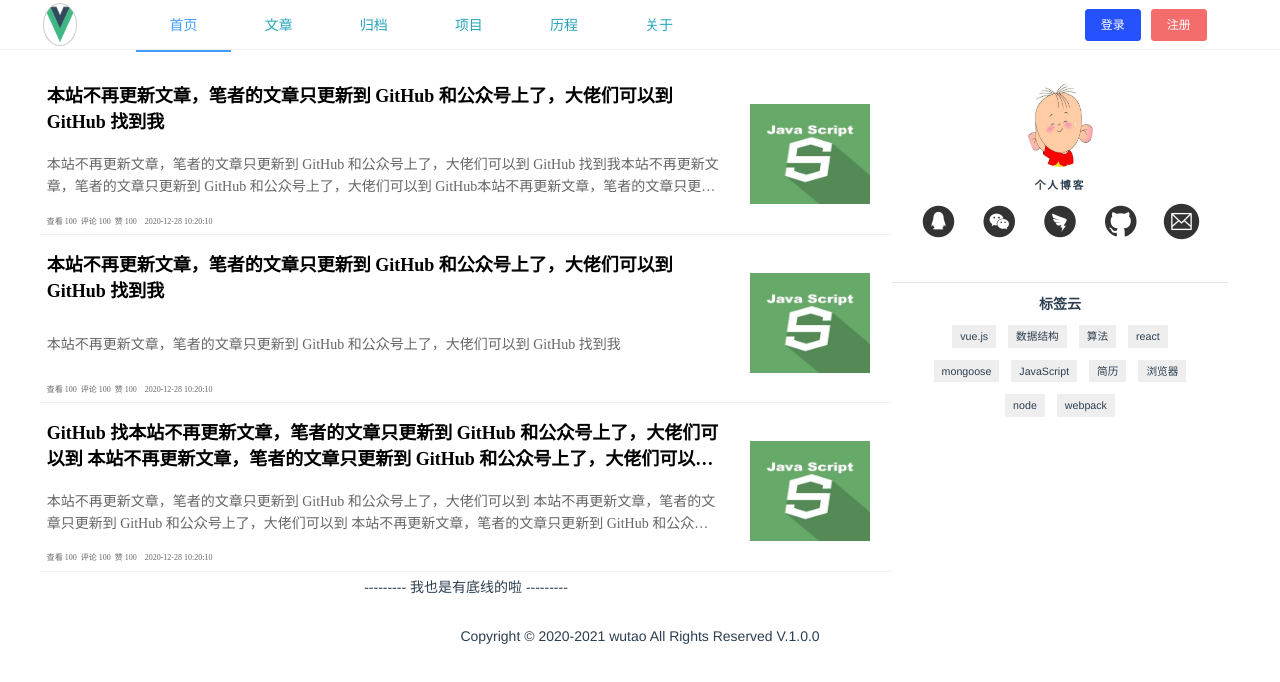
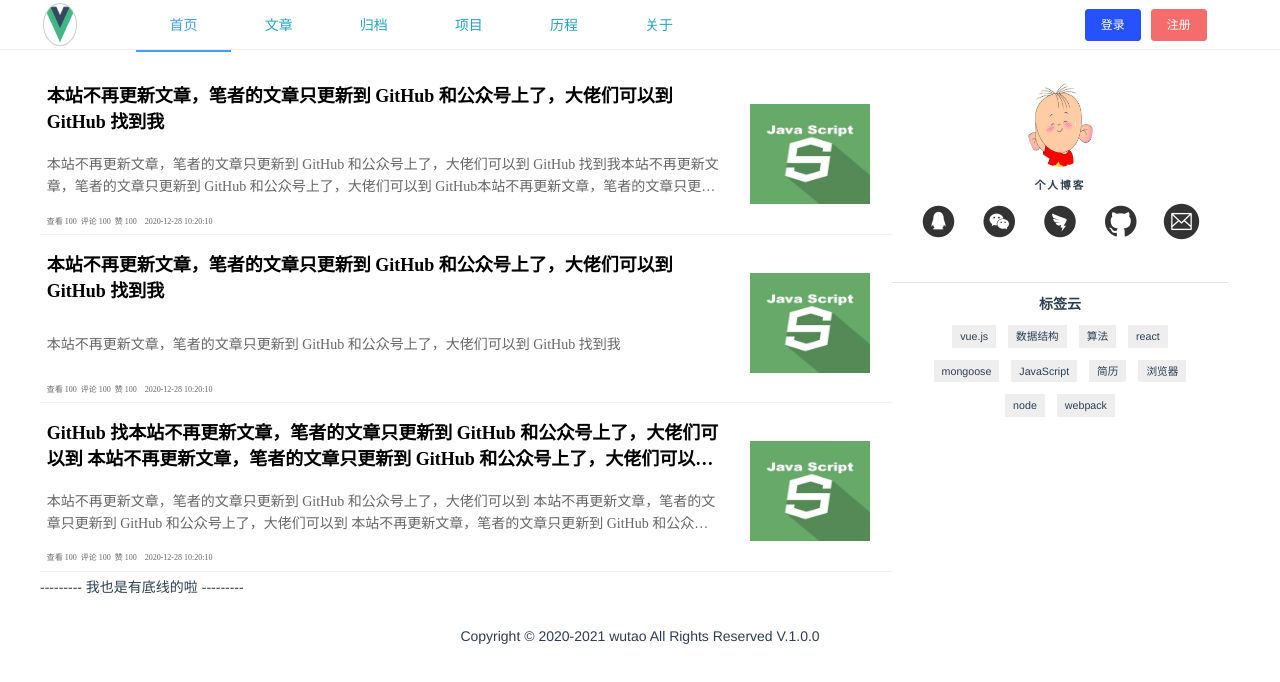
Before and after one commit to shouldhavedone/Blog, a Vue app: page /articles#/about in a window 1280 px wide. Shown: the top 682 px of the page. Built offline with nearby package versions, Linux system fonts and the light colour scheme; what vue-cookie would draw is missing.

Commit message:
style：【页面】页面样式修改

```diff
--- a/src/App.vue
+++ b/src/App.vue
@@ -15,7 +15,6 @@ body {
   color: #2c3e50;
   height: 100%;
   width: 100%;
-  text-align: center;
 }
 * {
   user-select: none;
--- a/src/views/home/header.vue
+++ b/src/views/home/header.vue
@@ -9,10 +9,11 @@
           <template v-for="(item, index) in navList">
             <router-link class="nav-item" :to="item.url" :key="index">
               <div
-
                 :class="activeIndex == index ? 'active' : ''"
                 @click="changeIndex(item, index)"
-              >{{item.name}}</div>
+              >
+                {{ item.name }}
+              </div>
             </router-link>
           </template>
         </div>
@@ -67,6 +68,7 @@ export default {
   display: flex;
   justify-content: space-between;
   align-items: center;
+  text-align: center;
 
   .header-left {
     flex: 4;
--- a/src/views/home/index.vue
+++ b/src/views/home/index.vue
@@ -40,7 +40,6 @@ export default {
 .home-container {
   height: 100%;
   width: 100%;
-  text-align: center;
   margin: 0 auto;
 
   .content {
--- a/src/views/home/side.vue
+++ b/src/views/home/side.vue
@@ -62,6 +62,7 @@ export default {};
   height: 100%;
   width: 100%;
   margin-top: 20px * @height;
+  text-align: center;
 
   .userInfo {
     height: 200px;
```
